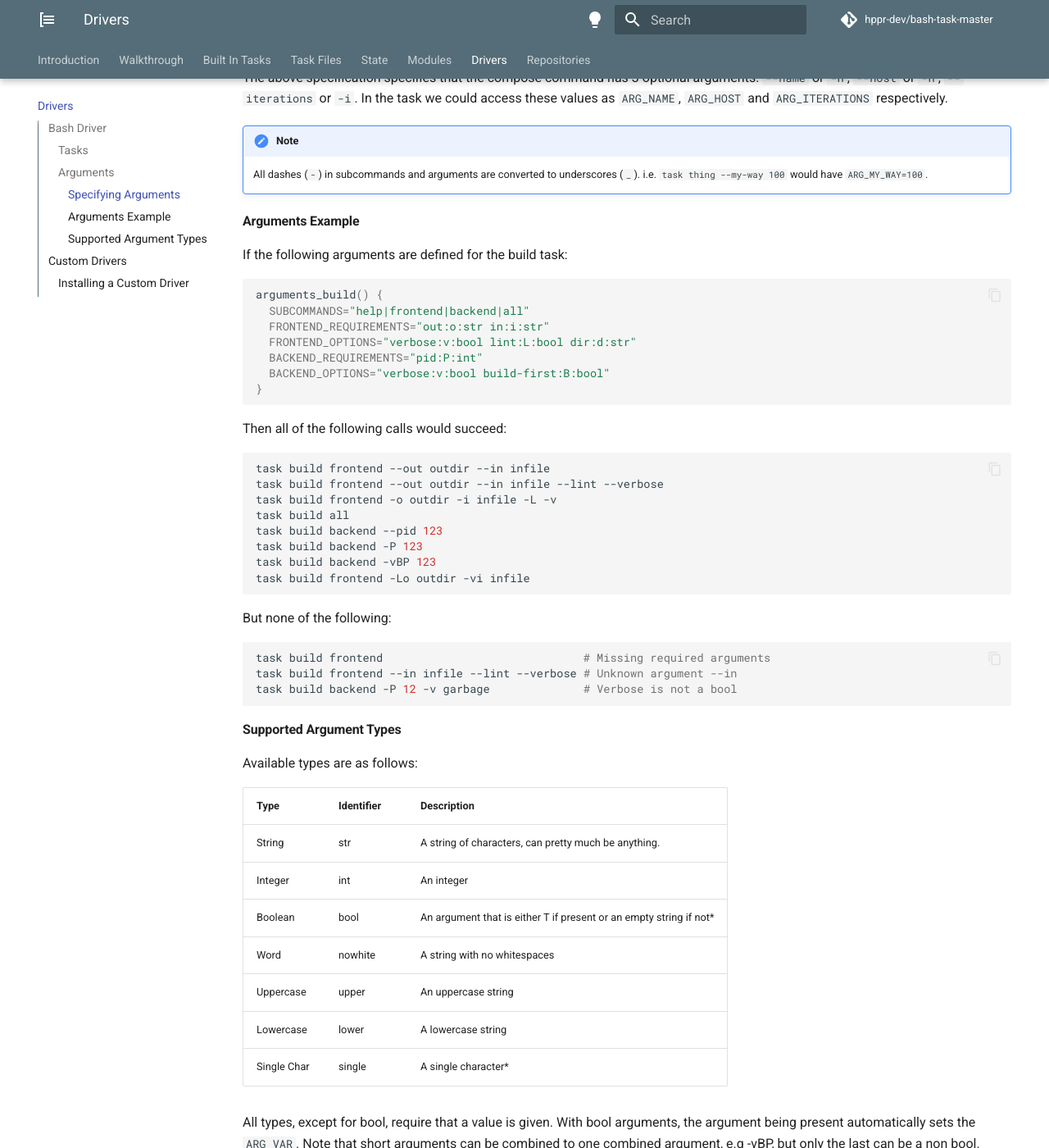
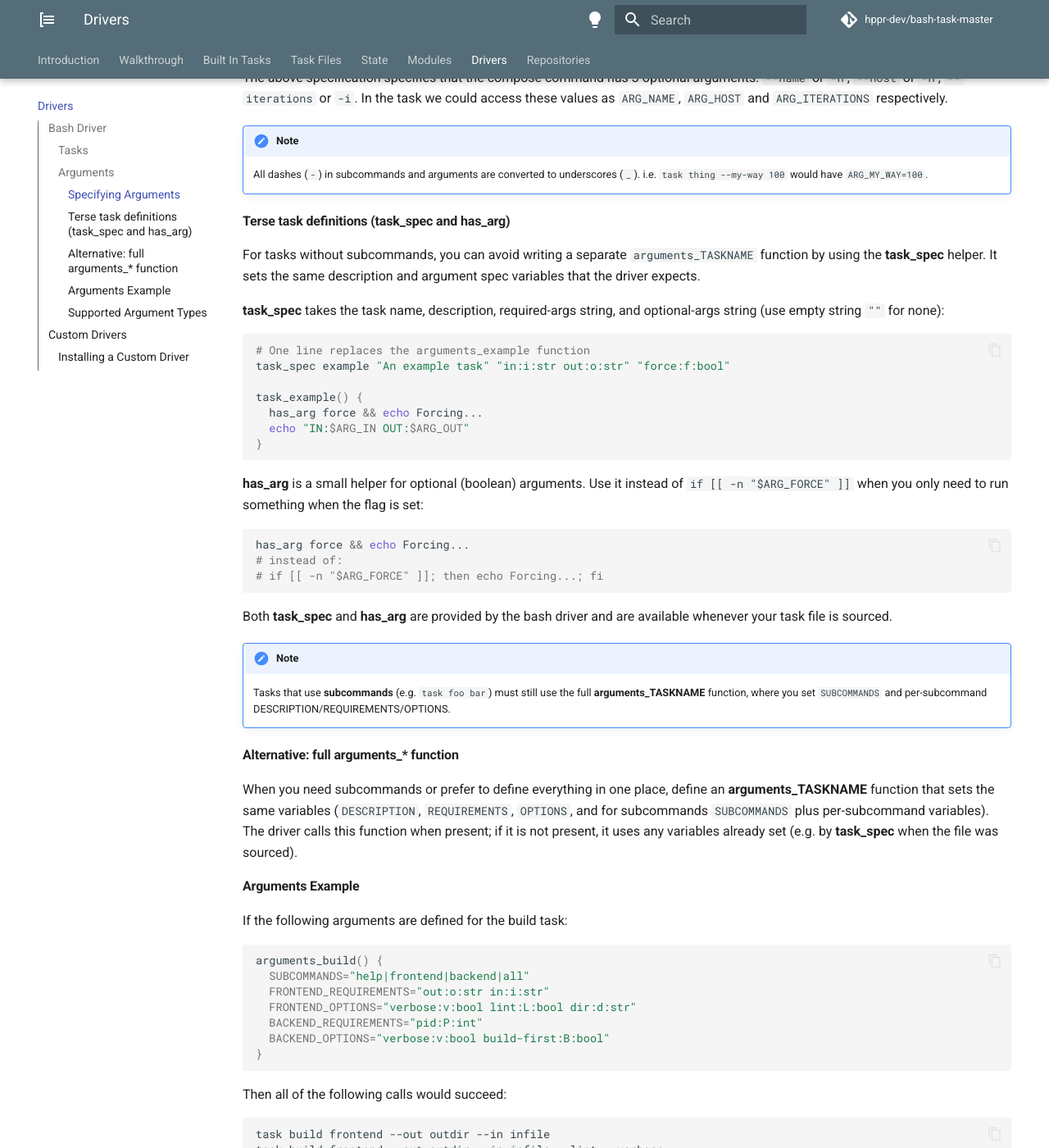
Before and after one commit to hppr-dev/docs-bash-task-master, an MkDocs documentation site: the page built from docs/drivers.md, in a window 1280 px wide and 1400 px high, scrolled down 2000 px. Shown: the whole window at 82% size. Built offline with MkDocs 1.6.1 and Material for MkDocs 9.7.7, drawn with Linux system fonts in a browser that asks for light colours; comment, search, counter and statistics services are not loaded.

Commit message:
Document new helpers

````diff
--- a/docs/drivers.md
+++ b/docs/drivers.md
@@ -81,6 +81,42 @@ In the task we could access these values as `ARG_NAME`, `ARG_HOST` and `ARG_ITER
 !!! note
     All dashes (`-`) in subcommands and arguments are converted to underscores (`_`).
     i.e. `task thing --my-way 100` would have `ARG_MY_WAY=100`.
+
+#### Terse task definitions (task_spec and has_arg)
+
+For tasks without subcommands, you can avoid writing a separate `arguments_TASKNAME` function by using the **task_spec** helper.
+It sets the same description and argument spec variables that the driver expects.
+
+**task_spec** takes the task name, description, required-args string, and optional-args string (use empty string `""` for none):
+
+``` bash
+# One line replaces the arguments_example function
+task_spec example "An example task" "in:i:str out:o:str" "force:f:bool"
+
+task_example() {
+  has_arg force && echo Forcing...
+  echo "IN:$ARG_IN OUT:$ARG_OUT"
+}
+```
+
+**has_arg** is a small helper for optional (boolean) arguments.
+Use it instead of `if [[ -n "$ARG_FORCE" ]]` when you only need to run something when the flag is set:
+
+``` bash
+has_arg force && echo Forcing...
+# instead of:
+# if [[ -n "$ARG_FORCE" ]]; then echo Forcing...; fi
+```
+
+Both **task_spec** and **has_arg** are provided by the bash driver and are available whenever your task file is sourced.
+
+!!! note
+    Tasks that use **subcommands** (e.g. `task foo bar`) must still use the full **arguments_TASKNAME** function, where you set `SUBCOMMANDS` and per-subcommand DESCRIPTION/REQUIREMENTS/OPTIONS.
+
+#### Alternative: full arguments_* function
+
+When you need subcommands or prefer to define everything in one place, define an **arguments_TASKNAME** function that sets the same variables (`DESCRIPTION`, `REQUIREMENTS`, `OPTIONS`, and for subcommands `SUBCOMMANDS` plus per-subcommand variables).
+The driver calls this function when present; if it is not present, it uses any variables already set (e.g. by **task_spec** when the file was sourced).
 
 #### Arguments Example
 
--- a/docs/task_files.md
+++ b/docs/task_files.md
@@ -4,7 +4,7 @@ Task files are the meat and potatoes of Bash Task Master.
 They hold all of the important procedures for a particular context.
 
 By default, Bash Task Master supports the bash task syntax for task files.
-See the [bash driver documentation](/drivers#bash-driver) for an indepth overview of the bash task syntax.
+See the [bash driver documentation](/drivers#bash-driver) for an in-depth overview of the bash task syntax, including [terse task definitions](/drivers#terse-task-definitions-task_spec-and-has_arg) (**task_spec** and **has_arg**) and the [full arguments_* form](/drivers#alternative-full-arguments_-function).
 
 ## Context Scoping
 
--- a/docs/walkthrough.md
+++ b/docs/walkthrough.md
@@ -67,7 +67,29 @@ If we ever forget what tasks are defined in the local context, we can run `task
 ## Adding Arguments
 
 We can easily add arguments to our newly created tasks.
-We just need to implement the `arguments_start` function and change `task_start` to the following:
+
+### Terse form (task_spec and has_arg)
+
+Use **task_spec** to declare the task description and options in one line, and **has_arg** to check optional flags:
+
+``` bash
+task_spec start "Run the postgres database" "" "detach:d:bool name:n:str"
+
+task_start() {
+  ARG_NAME=${ARG_NAME:-mydb}
+  extra_args=""
+  has_arg detach && extra_args=--detach
+  docker run $extra_args --rm -it -e POSTGRES_PASSWORD=secret --name $ARG_NAME postgres
+}
+```
+
+The second empty argument to `task_spec` is for required args (none here); the third is for optional args.
+`has_arg detach` is true when the user passed `--detach` or `-d`.
+
+### Full form (arguments_* function)
+
+Alternatively, implement the `arguments_start` function and set the variables explicitly.
+This form is required for tasks with subcommands; see the [Bash driver documentation](/drivers#specifying-arguments).
 
 ``` bash
 arguments_start() {
@@ -86,11 +108,10 @@ task_start() {
   fi
   docker run $extra_args --rm -it -e POSTGRES_PASSWORD=secret --name $ARG_NAME postgres
 }
-
 ```
 
-The `START_OPTIONS` variable in the arguments defines what optional arguments the task accepts.
-If we had instead named this variable as `START_REQUIREMENTS` these areguments would be required.
+In the full form, the `START_OPTIONS` variable defines what optional arguments the task accepts.
+If you use `START_REQUIREMENTS` instead, those arguments would be required.
 Task execution does not start if a required argument is not supplied.
 The `START_DESCRIPTION` variable is used as a description of the task when `task help start` is called.
 Including a description for tasks is a good idea, as it is a simple way to document what a task is supposed to do.
````
Also changed, not shown: docs/index.md (+4 -4 lines).
